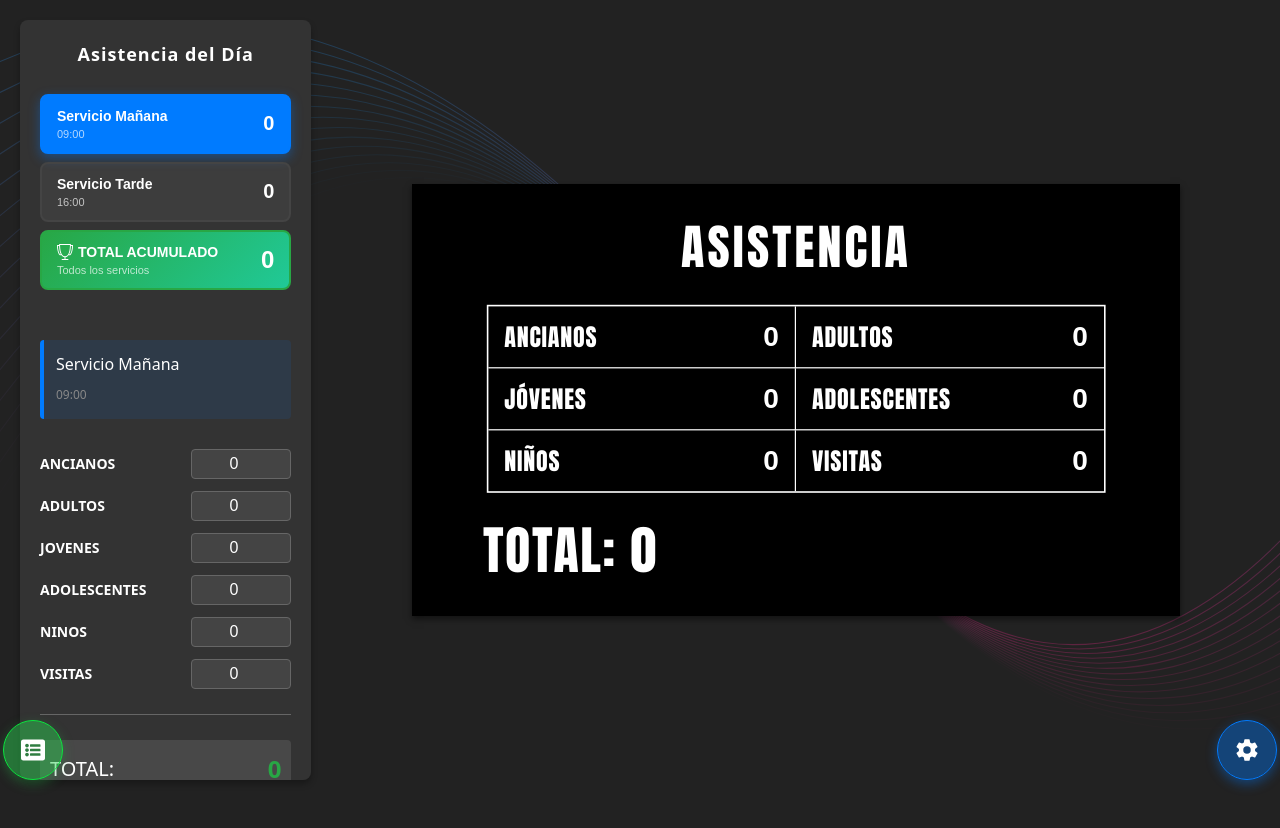
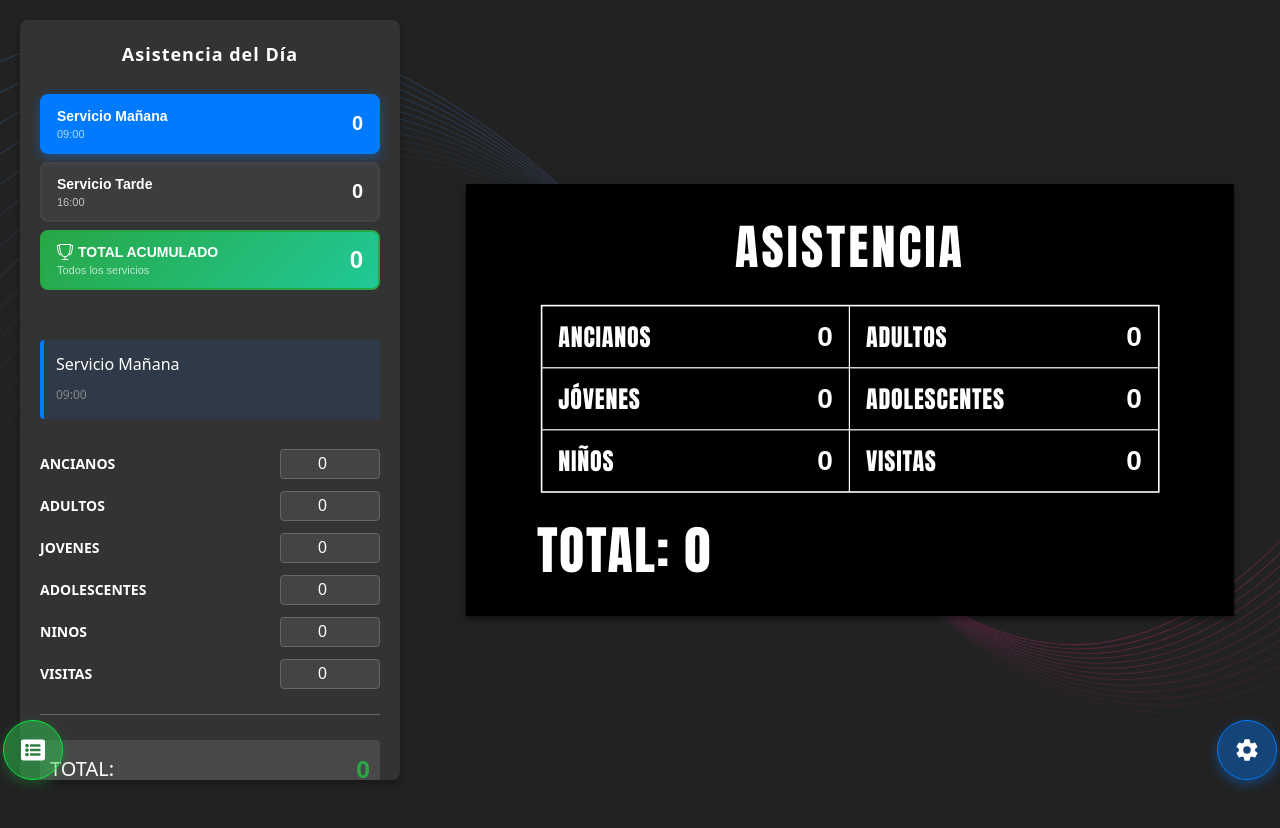
Before and after one commit to jhersara/asipuc, a React (Vite) app in the folder src/renderer/: page / in a window 1280 px wide. Shown: the top 828 px of the page. Built offline with nearby package versions, Linux system fonts and the light colour scheme.

Commit message:
Feat: Implementacion de mejoras en el diseño de la imagen ya no se transpone en frende del banner para oprimir el botton

```diff
--- a/src/renderer/src/App.css
+++ b/src/renderer/src/App.css
@@ -69,16 +69,28 @@ body {
    PANEL DE CONTROL (IZQUIERDA)
    ======================================== */
 .control-panel {
+  position: fixed;
+  top: 50%;
+  left: 20px;
+  transform: translateY(-50%);
   background: var(--control-bg);
   padding: 20px;
   border-radius: var(--border-radius);
-  width: 560px;
+  width: 380px;
   max-height: 95vh;
   display: flex;
   flex-direction: column;
   gap: 15px;
   overflow-y: auto;
   box-shadow: 0 4px 6px rgba(0, 0, 0, 0.3);
+  z-index: 50;
+  transition: opacity 0.25s ease, transform 0.25s ease;
+}
+
+.control-panel--hidden {
+  opacity: 0;
+  pointer-events: none;
+  transform: translateY(-50%) translateX(-420px);
 }
 
 .panel-title {
@@ -224,20 +236,43 @@ body {
 }
 
 /* ========================================
-   PREVIEW DEL SLIDE (DERECHA)
+   PREVIEW DEL SLIDE
    ======================================== */
 .slide-preview-container {
+  position: fixed;
+  top: 0;
+  left: 0;
+  right: 480px; /* espacio para panel configuración */
+  bottom: 0;
   display: flex;
   justify-content: center;
   align-items: center;
-  max-height: 90vh;
   overflow: hidden;
+  transition: right 0.3s ease, left 0.3s ease;
+  pointer-events: none;
+  z-index: 1;
+}
+
+/* Panel asistencia visible + configuración abierta: slide en el medio */
+.slide-preview-container.with-control-panel {
+  left: 420px;
+}
+
+/* Solo configuración abierta (sin panel asistencia): ocupa todo menos el panel */
+/* es el estado por defecto, left:0 right:480px */
+
+/* Panel asistencia visible + configuración cerrada: slide ocupa todo menos panel asistencia */
+.slide-preview-container.with-control-panel.settings-closed {
+  left: 420px;
+  right: 0;
 }
 
 #slide-preview {
   transform: scale(0.5);
-  transform-origin: center;
+  transform-origin: center center;
+  margin: -270px -480px;
   box-shadow: 0 8px 16px rgba(0, 0, 0, 0.5);
+  pointer-events: all;
 }
 
 /* ========================================
@@ -326,17 +361,14 @@ body {
 @media (max-width: 1600px) {
   #slide-preview {
     transform: scale(0.4);
+    margin: -324px -576px;
   }
 }
 
 @media (max-width: 1200px) {
-  .app-container {
-    flex-direction: column;
-    overflow-y: auto;
-  }
-
   #slide-preview {
     transform: scale(0.3);
+    margin: -378px -672px;
   }
 
   .btn-settings-float {
--- a/src/renderer/src/App.jsx
+++ b/src/renderer/src/App.jsx
@@ -104,7 +104,7 @@ const AppContent = () => {
       </button>
 
       {/* Panel de control izquierdo */}
-      <div className="control-panel">
+      <div className={`control-panel ${showSettings ? 'control-panel--hidden' : ''}`}>
         <h2 className="panel-title">Asistencia del Día</h2>
 
         {/* Tabs de servicios */}
@@ -208,13 +208,19 @@ const AppContent = () => {
         </div>
       </div>
 
-      {/* Vista previa del slide derecho */}
+      {/* Vista previa del slide */}
+      <div className={[
+        'slide-preview-container',
+        !showSettings && 'with-control-panel',
+        !showSettings && 'settings-closed'
+      ].filter(Boolean).join(' ')}>
         <SlidePreview
           data={currentData}
           total={currentTotal}
           resolution={DEFAULT_RESOLUTION}
           id="slide-preview"
         />
+      </div>
 
       {/* Panel de gestión de servicios */}
       {showServiceManager && (
--- a/src/renderer/src/features/slide-generator/components/SlidePreview.jsx
+++ b/src/renderer/src/features/slide-generator/components/SlidePreview.jsx
@@ -17,11 +17,9 @@ export const SlidePreview = ({
   const slideRef = useRef(null);
   const { theme, selectedTemplate } = useTheme();
 
-  // Obtener el componente del template seleccionado
   const TemplateComponent = getTemplateById(selectedTemplate);
 
   return (
-    <div className="slide-preview-container">
     <div id={id} ref={slideRef}>
       <TemplateComponent
         data={data}
@@ -30,6 +28,5 @@ export const SlidePreview = ({
         resolution={resolution}
       />
     </div>
-    </div>
   );
 };
```
Lines whose indentation alone changed are shown as unchanged.
